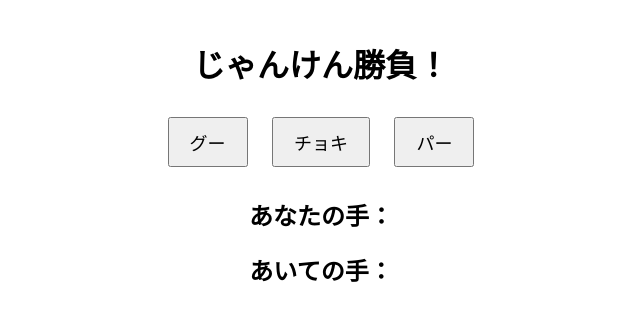
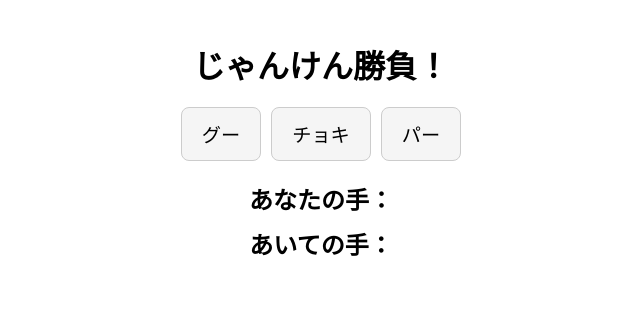
Before and after one commit to ayakoayakoayako/janken, a plain HTML site: page index.html in a window 1280 px wide. Shown: the whole page, without its empty margins (319-959 px from the left). Drawn offline with Linux system fonts and the light colour scheme.

Commit message:
Add files via upload

```diff
--- a/index.html
+++ b/index.html
@@ -3,25 +3,66 @@
 <head>
   <meta charset="UTF-8" />
   <title>じゃんけん勝負</title>
+  <meta name="viewport" content="width=device-width, initial-scale=1.0">
   <style>
     body {
       text-align: center;
       font-family: sans-serif;
-      margin-top: 40px;
+      margin: 0;
+      padding: 20px;
+      box-sizing: border-box;
     }
-    .hand img {
-      width: 200px;
-      height: auto;
+
+    h1 {
+      font-size: 1.8em;
+      margin-bottom: 20px;
     }
+
+    .buttons {
+      display: flex;
+      justify-content: center;
+      flex-wrap: wrap;
+      gap: 10px;
+      margin-bottom: 20px;
+    }
+
     .buttons button {
-      font-size: 18px;
-      padding: 10px 20px;
-      margin: 10px;
+      font-size: 1.1em;
+      padding: 12px 20px;
+      border-radius: 8px;
+      border: 1px solid #ccc;
+      background: #f5f5f5;
       cursor: pointer;
     }
+
+    .hand img {
+      max-width: 60vw;
+      height: auto;
+      margin: 10px 0;
+    }
+
+    h2 {
+      margin: 10px 0 5px;
+    }
+
     #result {
-      font-size: 24px;
+      font-size: 1.3em;
       margin-top: 20px;
+      font-weight: bold;
+    }
+
+    @media (min-width: 768px) {
+      .hand img {
+        max-width: 200px;
+      }
+
+      h1 {
+        font-size: 2em;
+      }
+
+      .buttons button {
+        font-size: 1.2em;
+      }
     }
   </style>
 </head>
```
